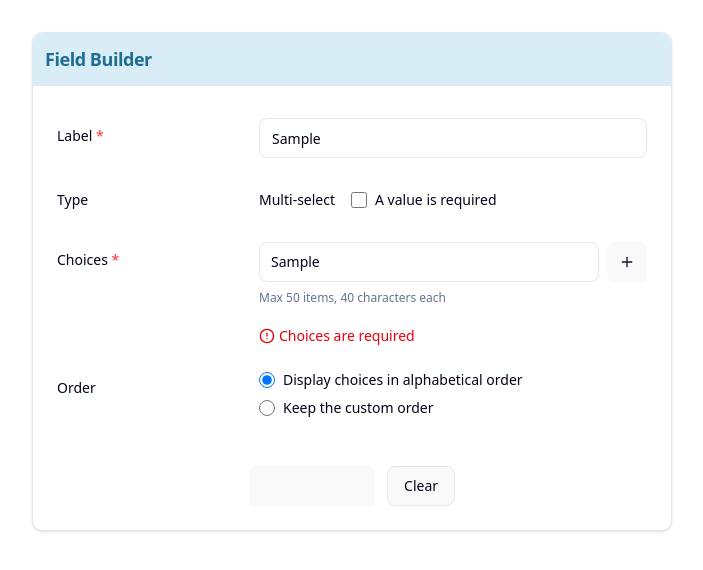
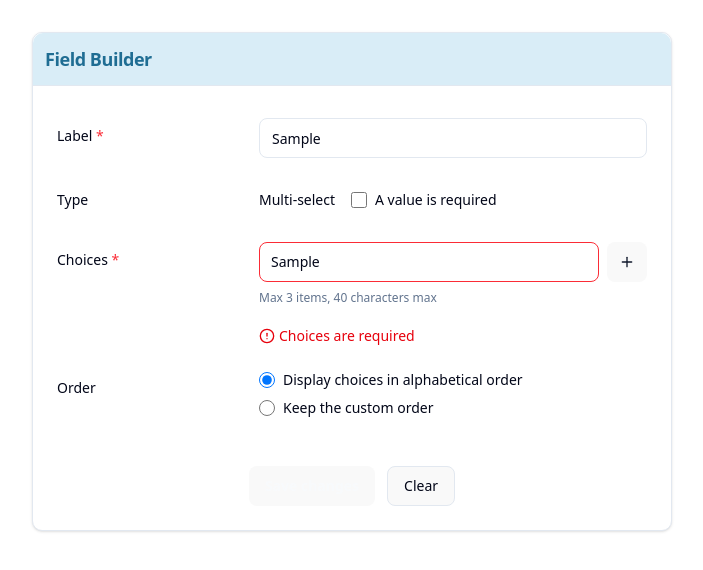
Before and after one commit to eugenetumachov/select-builder, a React (Vite) app: page / in a window 1280 px wide. Both pictures are taken after typing "Sample", "Sample" into the empty fields and a click on the button "Save changes". Shown: the top 570 px of the page, without its empty margins (288-991 px from the left). Built offline with nearby package versions, Linux system fonts and the light colour scheme.

Commit message:
optimizations, bug fixes, cleanup

```diff
--- a/src/components/ChoicesList.tsx
+++ b/src/components/ChoicesList.tsx
@@ -7,13 +7,15 @@ import { Label } from "@/components/ui/label";
 import { RadioGroup, RadioGroupItem } from "@/components/ui/radio-group";
 import { Badge } from "@/components/ui/badge";
 import { Trash2, Plus } from "lucide-react";
+import { cn } from "@/lib/utils";
 
-export const MAX_ITEMS_NUMBER = 50;
-export const MAX_ITEM_LENGTH = 40;
+export const MAX_CHOICES_NUMBER = 3;
+export const MAX_CHOICE_LENGTH = 40;
 
 interface ChoicesListProps {
   items: string[];
   defaultItem: string;
+  hasError: boolean;
   onItemsChange: (items: string[]) => void;
   onSetDefault: (defaultItem: string) => void;
 }
@@ -21,6 +23,7 @@ interface ChoicesListProps {
 export default function ChoicesList({
   items,
   defaultItem,
+  hasError,
   onItemsChange,
   onSetDefault,
 }: ChoicesListProps) {
@@ -29,9 +32,9 @@ export default function ChoicesList({
   const handleAddItem = () => {
     if (
       newItem.trim() &&
-      newItem.trim().length <= MAX_ITEM_LENGTH &&
+      newItem.trim().length <= MAX_CHOICE_LENGTH &&
       !items.includes(newItem.trim()) &&
-      items.length < MAX_ITEMS_NUMBER
+      items.length < MAX_CHOICES_NUMBER
     ) {
       const trimmedItem = newItem.trim();
       onItemsChange([...items, trimmedItem]);
@@ -75,20 +78,20 @@ export default function ChoicesList({
               onChange={(e) => setNewItem(e.target.value)}
               onKeyDown={handleKeyDown}
               placeholder={
-                items.length >= MAX_ITEMS_NUMBER
+                items.length >= MAX_CHOICES_NUMBER
                   ? "Maximum items reached"
                   : "Enter item name..."
               }
-              className="flex-1"
-              disabled={items.length >= MAX_ITEMS_NUMBER}
+              className={cn("flex-1", hasError && "border-red-500")}
+              disabled={items.length >= MAX_CHOICES_NUMBER}
             />
             {newItem && (
               <div className="absolute inset-0 pointer-events-none flex items-center px-3 text-sm">
                 <span className="bg-white">
-                  <span>{newItem.slice(0, MAX_ITEM_LENGTH)}</span>
-                  {newItem.length > MAX_ITEM_LENGTH && (
+                  <span>{newItem.slice(0, MAX_CHOICE_LENGTH)}</span>
+                  {newItem.length > MAX_CHOICE_LENGTH && (
                     <span className="text-destructive bg-destructive/10">
-                      {newItem.slice(MAX_ITEM_LENGTH)}
+                      {newItem.slice(MAX_CHOICE_LENGTH)}
                     </span>
                   )}
                 </span>
@@ -99,9 +102,9 @@ export default function ChoicesList({
             onClick={handleAddItem}
             disabled={
               !newItem.trim() ||
-              newItem.trim().length > MAX_ITEM_LENGTH ||
+              newItem.trim().length > MAX_CHOICE_LENGTH ||
               items.includes(newItem.trim()) ||
-              items.length >= MAX_ITEMS_NUMBER
+              items.length >= MAX_CHOICES_NUMBER
             }
             size="icon"
             variant="secondary"
@@ -111,14 +114,14 @@ export default function ChoicesList({
         </div>
         <div className="flex justify-between text-xs text-muted-foreground">
           <span>
-            {newItem.trim().length > MAX_ITEM_LENGTH ? (
+            {newItem.trim().length > MAX_CHOICE_LENGTH ? (
               <span className="text-destructive">
-                Item name too long (max {MAX_ITEM_LENGTH} characters)
+                Item name too long (max {MAX_CHOICE_LENGTH} characters)
               </span>
             ) : items.includes(newItem.trim()) && newItem.trim() ? (
               <span className="text-destructive">Item already exists</span>
             ) : (
-              `Max ${MAX_ITEMS_NUMBER} items, ${MAX_ITEM_LENGTH} characters each`
+              `Max ${MAX_CHOICES_NUMBER} items, ${MAX_CHOICE_LENGTH} characters max`
             )}
           </span>
         </div>
@@ -149,6 +152,7 @@ export default function ChoicesList({
                     )}
                   </div>
                   <Button
+                    type="button"
                     variant="ghost"
                     size="icon"
                     onClick={() => handleRemoveItem(item)}
--- a/src/components/SelectFieldBuilder.tsx
+++ b/src/components/SelectFieldBuilder.tsx
@@ -153,6 +153,7 @@ export default function SelectFieldBuilder() {
                 <ChoicesList
                   items={formData.choices}
                   defaultItem={formData.default}
+                  hasError={!!errors.choices}
                   onItemsChange={(choices: string[]) => {
                     handleInputChange("choices", choices);
                   }}
--- a/src/components/SubmitButton.tsx
+++ b/src/components/SubmitButton.tsx
@@ -12,7 +12,6 @@ export function SubmitButton({
     <Button
       type="submit"
       disabled={isSubmitting}
-      //   className="font-bold w-full sm:w-auto bg-blue-500 text-white py-2 px-4 rounded hover:bg-blue-600 disabled:opacity-50"
       className="font-bold w-full sm:w-auto"
     >
       {isSubmitting && <Loader2 className="mr-2 h-4 w-4 animate-spin" />}
```
Also changed, not shown: 1 other file (tests, documents, lock files or other folders).
